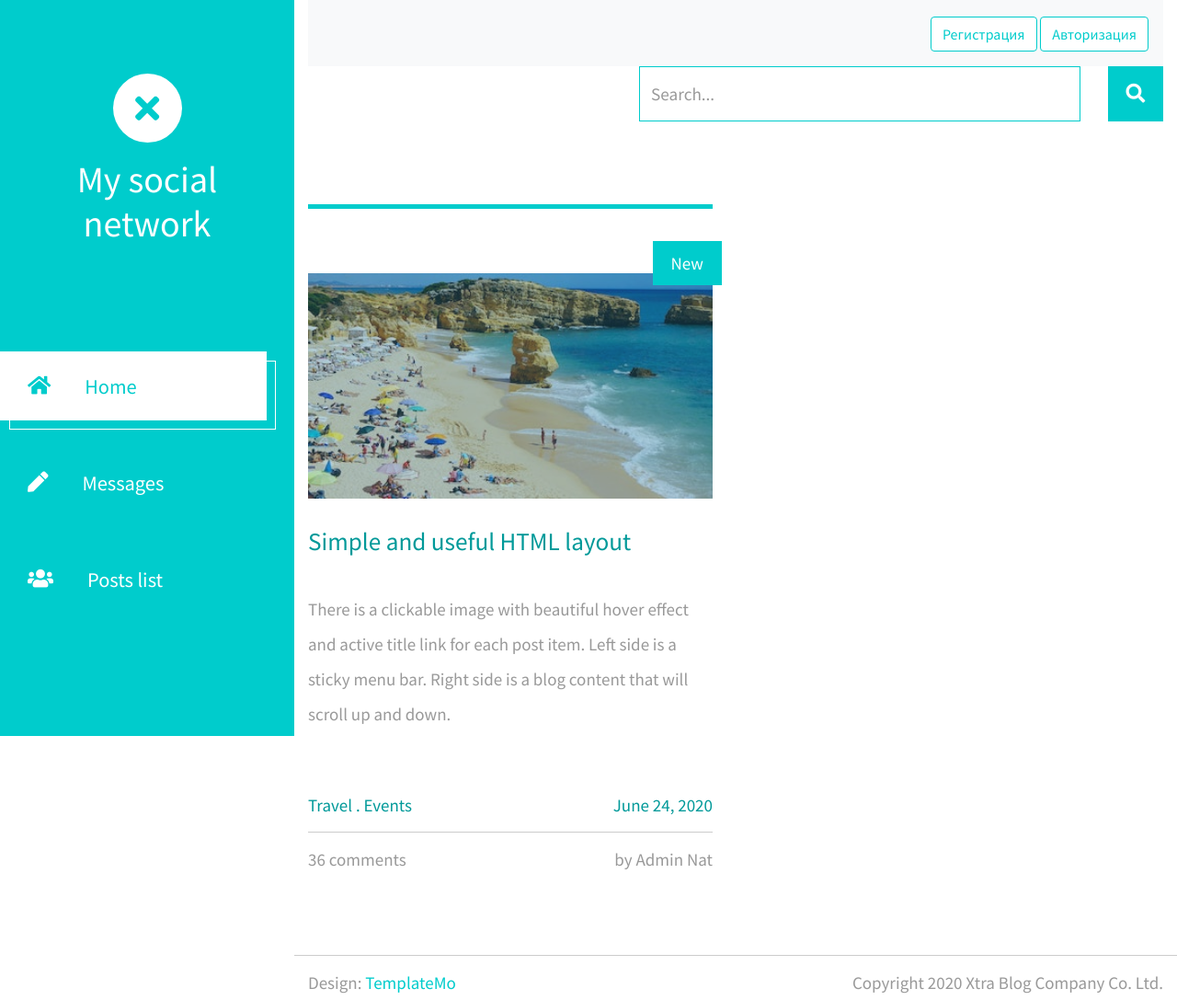
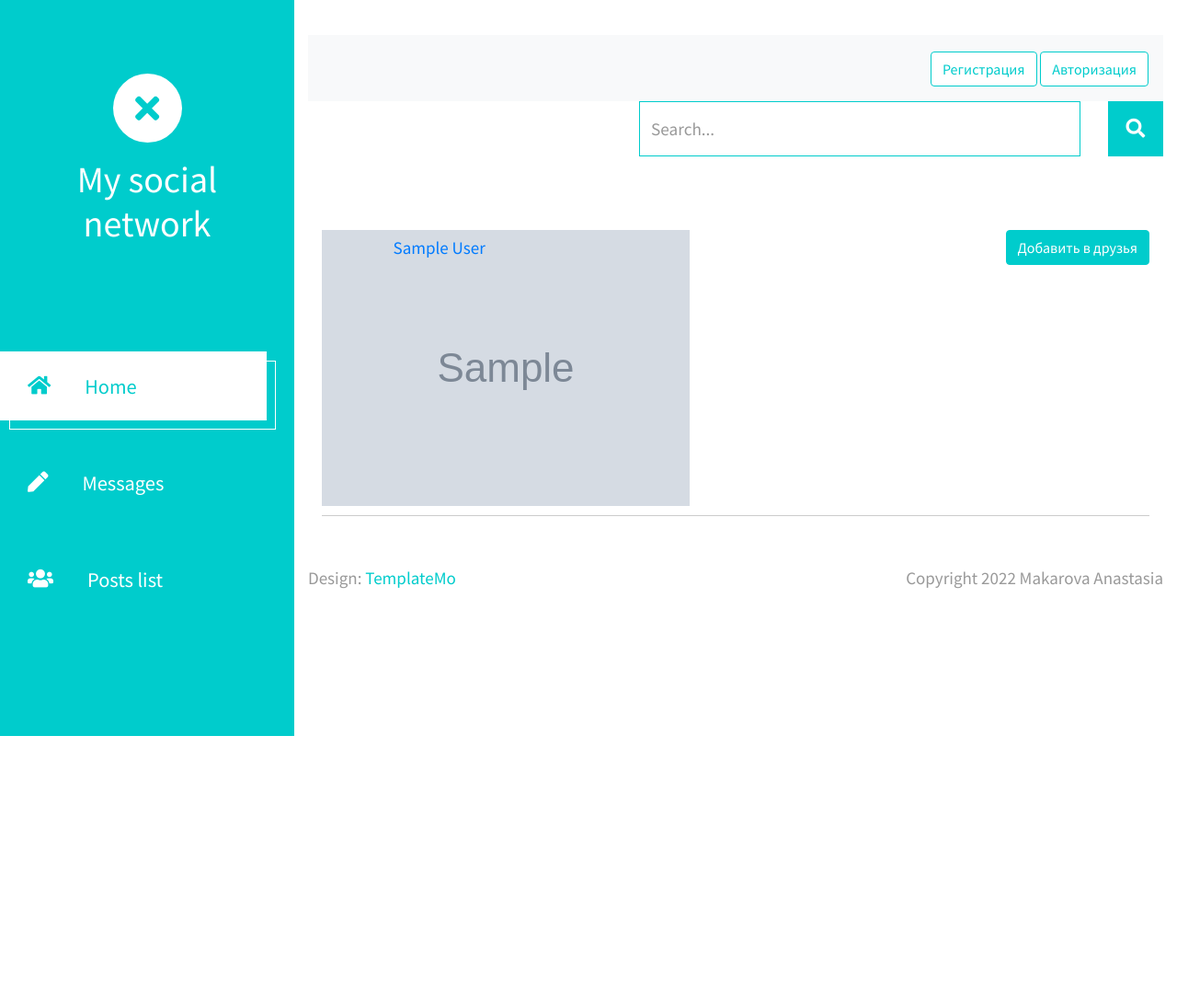
Before and after one commit to Makisblad/Social_network, a Django app: page /users/ in a window 1280 px wide. Shown: the whole page at 92% size. After the commit the page ends 800 px from the top, so only its background shows below. Run offline with Django 4.2, Linux system fonts and the light colour scheme; tables that the repository leaves empty hold one stand-in row (values such as "Sample post"); grey boxes marked "Sample" are stand-in pictures; some libraries are stand-ins or nearby versions.

Commit message:
Users view and user view were basically made

```diff
--- a/social_network/app_users/admin.py
+++ b/social_network/app_users/admin.py
@@ -3,7 +3,7 @@
 
 @admin.register(User)
 class UserAdmin(admin.ModelAdmin):
-    list_display = ['email','username', 'slug', 'first_name', 'last_name', 'birth_date']
+    list_display = ['email', 'username', 'slug', 'first_name', 'last_name', 'birth_date']
     list_display_links = ['email', 'slug']
     search_fields = ['lsat_name']
     list_filter = ['birth_date']
--- a/social_network/app_users/models.py
+++ b/social_network/app_users/models.py
@@ -54,7 +54,7 @@
     friends = ManyToManyField('User', blank=True, related_name='user_friends')
     status = CharField(max_length=50, choices=status_choices, default='без отношений')
     partner = ForeignKey('User', SET_NULL, null=True, default=None, blank=True, related_name='user_partner')
-    photo = ImageField(upload_to='photo/%Y/%M/%D/', blank=True)
+    photo = ImageField(upload_to='photo/%Y/%M/%D/', blank=True, null=True)
     staff = BooleanField(default=False)
     admin = BooleanField(default=False)
     created_at = DateTimeField(auto_now_add=True)
--- a/social_network/app_users/templates/app_users/users.html
+++ b/social_network/app_users/templates/app_users/users.html
@@ -1,6 +1,6 @@
 {% extends 'base.html' %}
 {% load static %}
-
+{% block title %}Найти друзей{% endblock %}
 {% block content %}
         <form method="GET" class="form-inline tm-mb-80 tm-search-form">
             <input class="form-control tm-search-input" name="query" type="text" placeholder="Search..." aria-label="Search">
@@ -8,40 +8,25 @@
                 <i class="fas fa-search tm-search-icon" aria-hidden="true"></i>
             </button>
         </form>
-        <div class="row tm-row">
-            <article class="col-12 col-md-6 tm-post">
-                <hr class="tm-hr-primary">
-                <a href="post.html" class="effect-lily tm-post-link tm-pt-60">
-                    <div class="tm-post-link-inner">
-                        <img src="{% static 'img/img-01.jpg' %}" alt="Image" class="img-fluid">
-                    </div>
-                    <span class="position-absolute tm-new-badge">New</span>
-                    <h2 class="tm-pt-30 tm-color-primary tm-post-title">Simple and useful HTML layout</h2>
-                </a>
-                <p class="tm-pt-30">
-                    There is a clickable image with beautiful hover effect and active title link for each post item.
-                    Left side is a sticky menu bar. Right side is a blog content that will scroll up and down.
-                </p>
-                <div class="d-flex justify-content-between tm-pt-45">
-                    <span class="tm-color-primary">Travel . Events</span>
-                    <span class="tm-color-primary">June 24, 2020</span>
-                </div>
-                <hr>
-                <div class="d-flex justify-content-between">
-                    <span>36 comments</span>
-                    <span>by Admin Nat</span>
-                </div>
-            </article>
-        </div>
-        <footer class="row tm-row">
-            <hr class="col-12">
-            <div class="col-md-6 col-12 tm-color-gray">
-                Design: <a rel="nofollow" target="_parent" href="https://templatemo.com" class="tm-external-link">TemplateMo</a>
-            </div>
-            <div class="col-md-6 col-12 tm-color-gray tm-copyright">
-                Copyright 2020 Xtra Blog Company Co. Ltd.
-            </div>
-        </footer>
-    </main>
+
+<div class="container">
+    {% for user in users %}
+    <div class="row">
+    <div class="col-md-1">
+        {% if user.photo %}
+            <img src="{{ user.photo.url }}" class="circle">
+        {% else %}
+            <img src="https://api.lorem.space/image/fashion?w=300&h=200" class="round">
+        {% endif %}
+    </div>
+    <div class="col-md-3">
+        <a href="{{ user.get_absolute_url }}">{{ user.first_name }} {{ user.last_name }} </a>
+    </div>
+    <div class="col-md-8" align=”right”>
+     <button class="btn btn-primary" style="background-color: #0CC; border-color: #0CC; float: right"><a href="{% url 'login' %}" style="color: white">Добавить в друзья</a></button>
+    </div>
+    </div>
+    <hr>
+    {% endfor %}
 </div>
 {% endblock %}
--- a/social_network/app_users/urls.py
+++ b/social_network/app_users/urls.py
@@ -4,7 +4,7 @@
 
 urlpatterns = [
     path('', Users.as_view(), name='test'),
-    #path("/<str:slug>", user, name='test'),
+    path("<str:slug>", View_User.as_view(), name='user'),
     path("register/", register, name='register'),
     path("login/", user_login, name='login'),
     path("logout/", user_logout, name='logout'),
--- a/social_network/app_users/views.py
+++ b/social_network/app_users/views.py
@@ -9,8 +9,20 @@
 class Users(ListView):
     model = User
     template_name = 'app_users/users.html'
+    context_object_name = 'users'
+    allow_empty = False
+
+    def get_context_data(self, *, object_list=None, **kwargs):
+        context = super().get_context_data(**kwargs)
+        context['title'] = 'Найти друзей'
+        return context
+
+class View_User(DetailView):
+    model = User
+    template_name = 'app_users/user.html'
     context_object_name = 'user'
     allow_empty = False
+
 
 
 def test(request):
--- /dev/null
+++ b/social_network/social_network/static/css/my_css.css
@@ -0,0 +1,26 @@
+.round {
+  display: inline-block;
+  border-radius: 50%;
+  overflow: hidden;
+  width: 75px;
+  height: 75px;
+   }
+
+a {
+    color: #999;
+    text-decoration: none;
+    background-color: transparent;
+}
+
+.btn-primary {
+    color: #fff;
+    background-color: #0CC;
+    border-color: #0CC;
+}
+
+
+.main_photo{
+    object-fit: cover;
+    width: 200px;
+    height: 300px;
+}
--- a/social_network/static/css/my_css.css
+++ /dev/null
@@ -1,11 +0,0 @@
-.btn-primary {
-    color: #fff;
-    background-color: #0CC;
-    border-color: #0CC;
-}
-
-a {
-    color: #fff;
-    text-decoration: none;
-    background-color: transparent;
-}
--- a/social_network/templates/base.html
+++ b/social_network/templates/base.html
@@ -13,6 +13,7 @@
     <link rel="stylesheet" href="{% static 'css/templatemo-xtra-blog.css' %}">
 </head>
 <body>
+
 <div class="container-fluid">
     <div class="row">
         <div class="col-3">{% include 'inc/_sidebar.html' %}</div>
@@ -32,6 +33,7 @@
                 {% endfor %}
             {% endif %}
             {% block content %}{% endblock %}
+            {% include 'inc/_footer.html' %}
         </div>
     </div>
 </div>
--- /dev/null
+++ b/social_network/templates/inc/_footer.html
@@ -0,0 +1,9 @@
+<br>
+<footer class="row tm-row">
+    <div class="col-md-6 col-12 tm-color-gray">
+        Design: <a rel="nofollow" target="_parent" href="https://templatemo.com" class="tm-external-link">TemplateMo</a>
+    </div>
+    <div class="col-md-6 col-12 tm-color-gray tm-copyright">
+        Copyright 2022 Makarova Anastasia
+    </div>
+</footer>
--- a/social_network/templates/inc/_nav.html
+++ b/social_network/templates/inc/_nav.html
@@ -5,7 +5,7 @@
 
     <span class="navbar-text">
       {% if request.user.is_authenticated %}
-        Здравствуйте, {{ user.first_name }}!       <button class="btn btn-primary" style="background-color: #0CC; border-color: #0CC">
+        Здравствуйте, {{ user.username }}!       <button class="btn btn-primary" style="background-color: #0CC; border-color: #0CC">
                     <a href="#" style="color: white">Новый пост</a></button>
         <button class="btn btn-primary" style="background-color: #0CC; border-color: #0CC">
                     <a href="{% url 'logout' %}" style="color: white">Выход</a></button>
```
Also changed, not shown: social_network/app_users/templates/app_users/user.html (added, +35 -0 lines), social_network/app_users/migrations/0008_alter_user_photo.py (added), social_network/media/photo/2022/04/10/18/22/5dq6_k7DTbU.jpg (added), social_network/media/photo/2022/11/10/18/22/8iGJWUbAGrE.jpg (added), social_network/media/photo/2022/21/10/18/22/8iGJWUbAGrE.jpg (added), social_network/media/photo/2022/21/10/18/22/8iGJWUbAGrE_bniX4EP.jpg (added), social_network/media/photo/2022/32/10/18/22/5dq6_k7DTbU.jpg (added).
